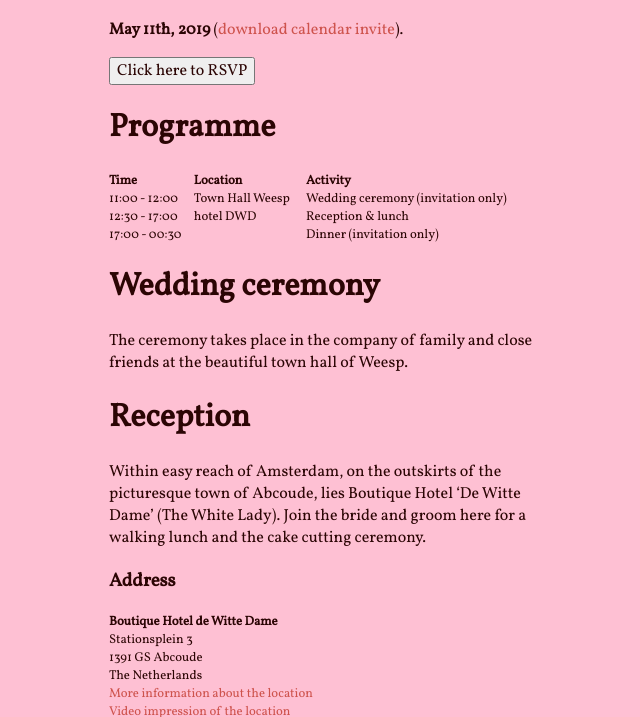
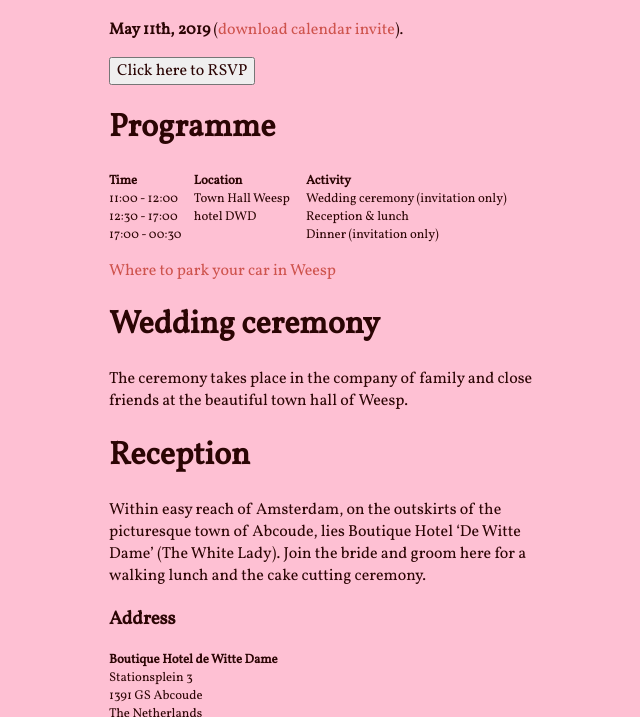
Before and after one commit to bobvanluijt/tosja-richard, a Jekyll site: the page built from index.md, in a window 1280 px wide and 900 px high, scrolled down 627 px, cut to the strip 0-717 px from the top of the window. Shown: the whole strip, without its empty margins (549-1189 px from the left). Built offline with Jekyll 4.4.1, drawn with Linux system fonts in a browser that asks for light colours; nearby versions of some CDN libraries; comment, search, counter and statistics services are not loaded.

Commit message:
Update index.md

```diff
--- a/index.md
+++ b/index.md
@@ -24,6 +24,8 @@ layout: base-EN
 | 11:00 - 12:00 | Town Hall Weesp | Wedding ceremony (invitation only) |
 | 12:30 - 17:00 | hotel DWD       | Reception & lunch    |
 | 17:00 - 00:30 |                 | Dinner (invitation only)  |
+
+[Where to park your car in Weesp](https://www.weesp.nl/inwoners/onderwerpen-a-z_42399/product/parkeren_877.html)
 
 # Wedding ceremony
 
```
